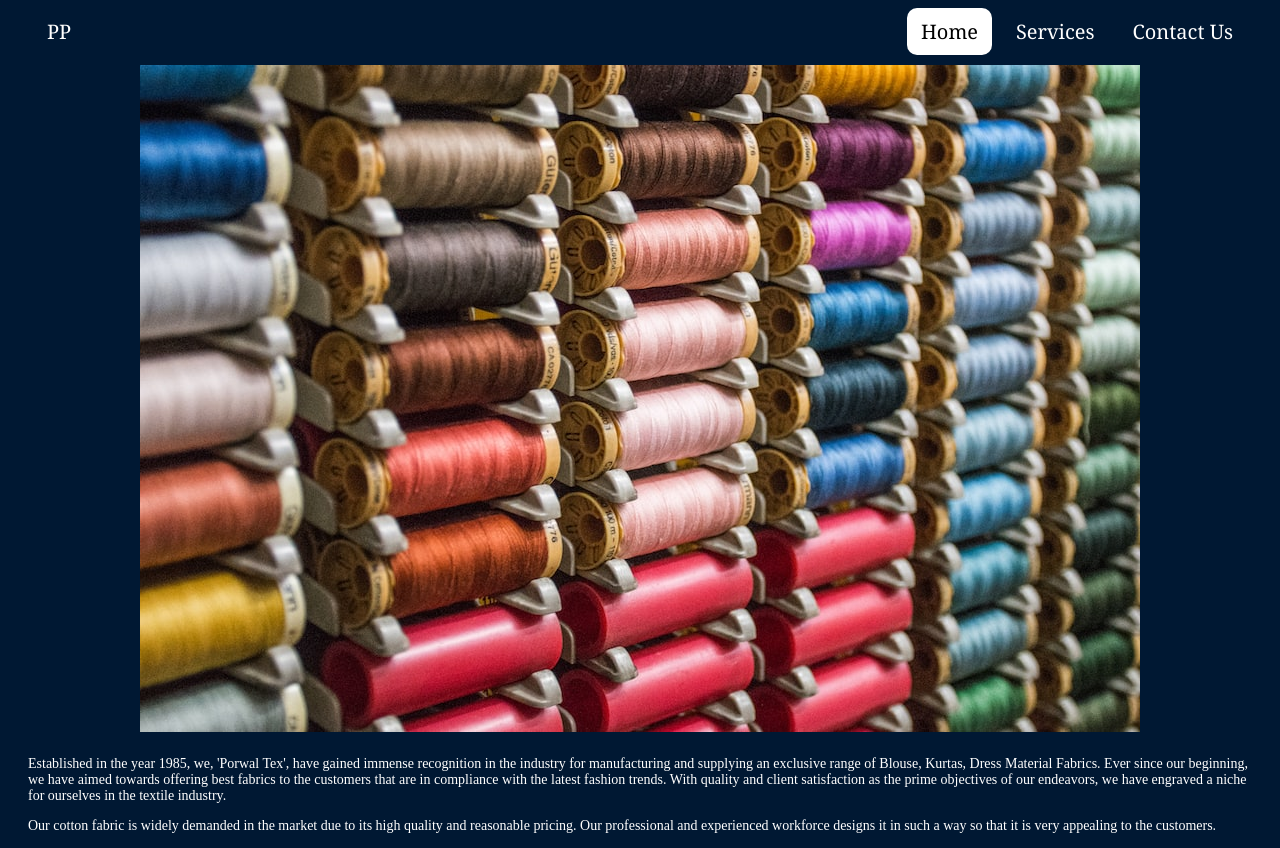
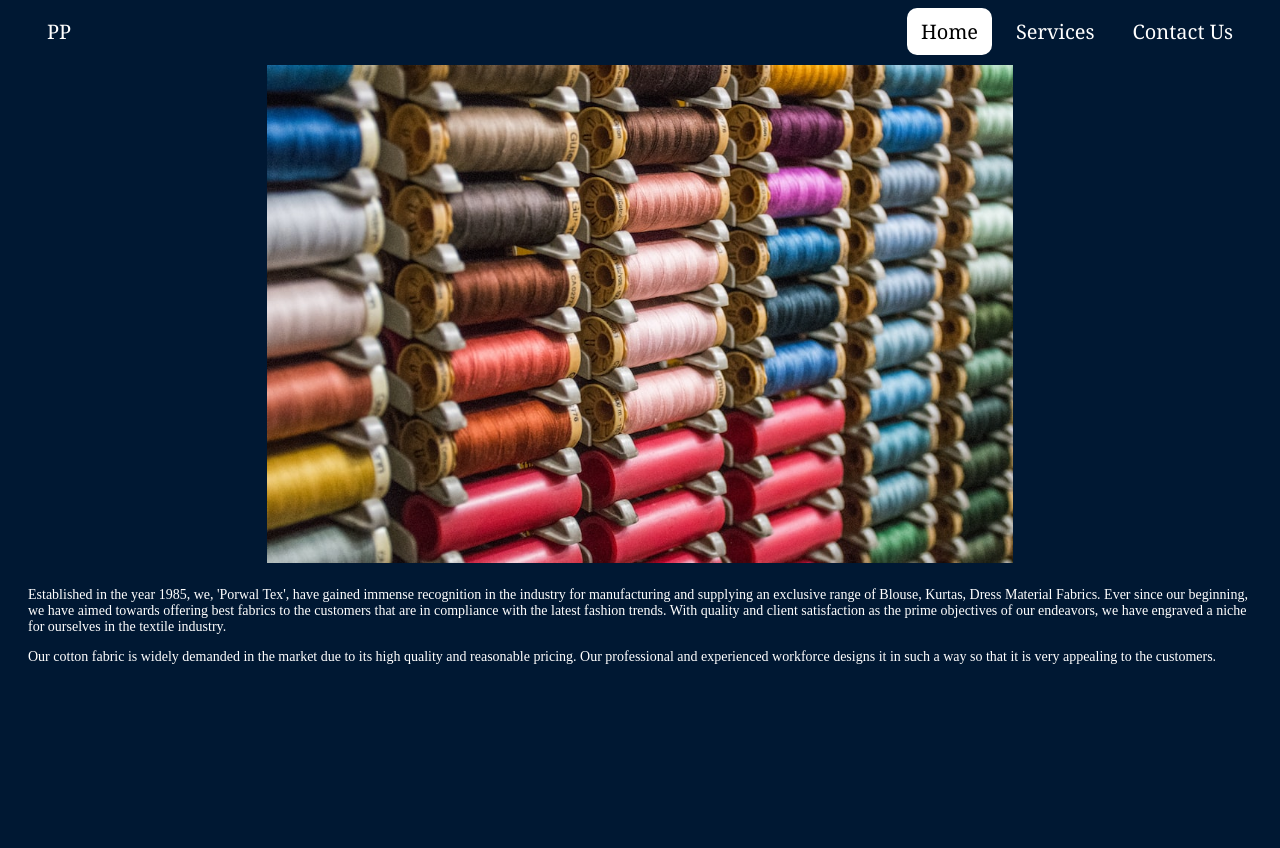
Before and after one commit to architjain061001/CS20, a PHP site: page /home.html in a window 1280 px wide. After the commit the page ends 664 px from the top, so only its background shows below. Run offline with PHP 8.4, Linux system fonts and the light colour scheme.

Commit message:
image change

```diff
--- a/Assignment2/home.css
+++ b/Assignment2/home.css
@@ -8,6 +8,8 @@ p {
     align-items: center;
     justify-content: center;
     margin: auto;
+    display: flex;
+    padding: 10px;
 }
 
 @media screen and (max-width: 1000px) {
--- a/Assignment2/home.html
+++ b/Assignment2/home.html
@@ -64,8 +64,8 @@
         <li style="float:left"><a href="home.html">PP</a></li>
     </ul>
     <div>
-        <div class="homeimage" style="display: flex; padding: 10px;">
-            <img src="fabric.jpeg">
+        <div class="homeimage">
+            <img src="fabric.jpeg" style="width: 60%;">
         </div>
         <p>
             Established in the year 1985, we, 'Porwal Tex', have gained immense
```
